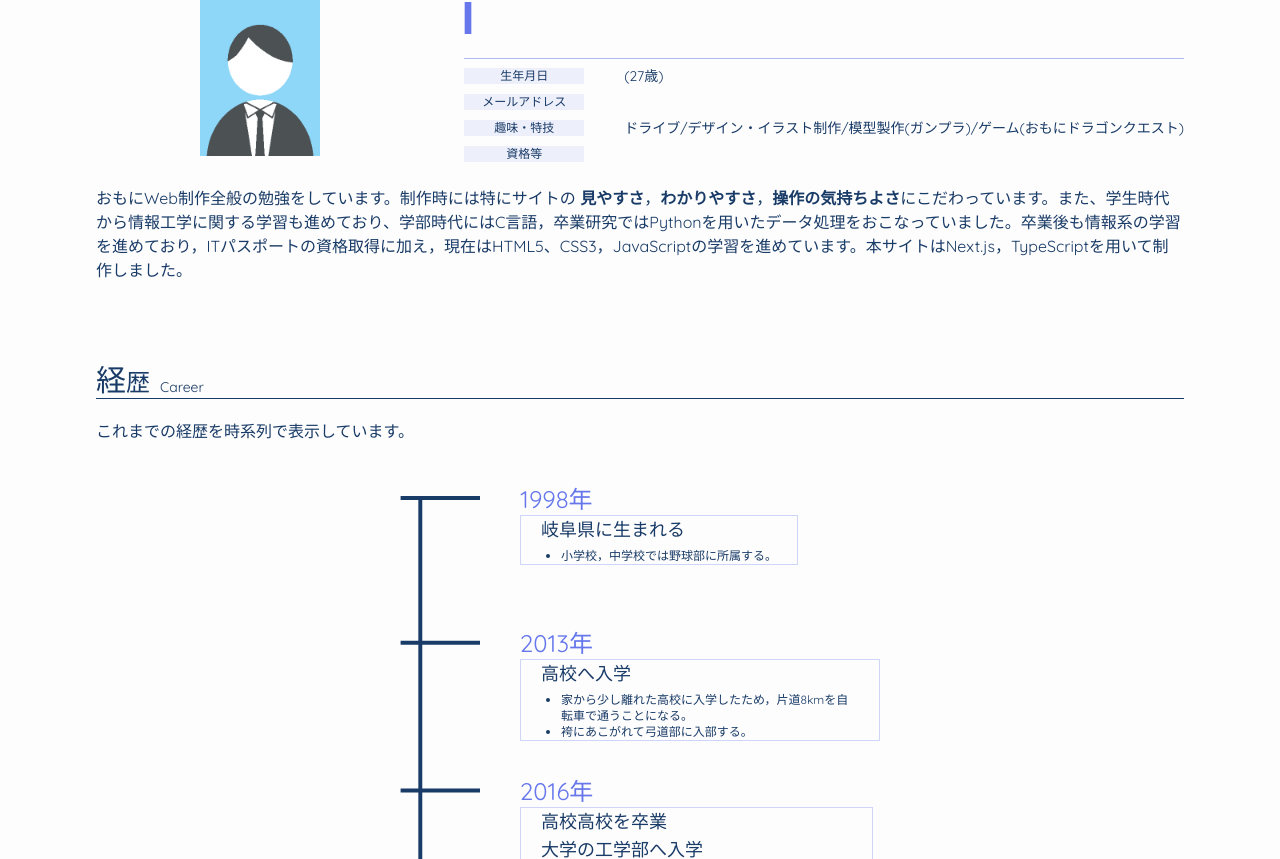
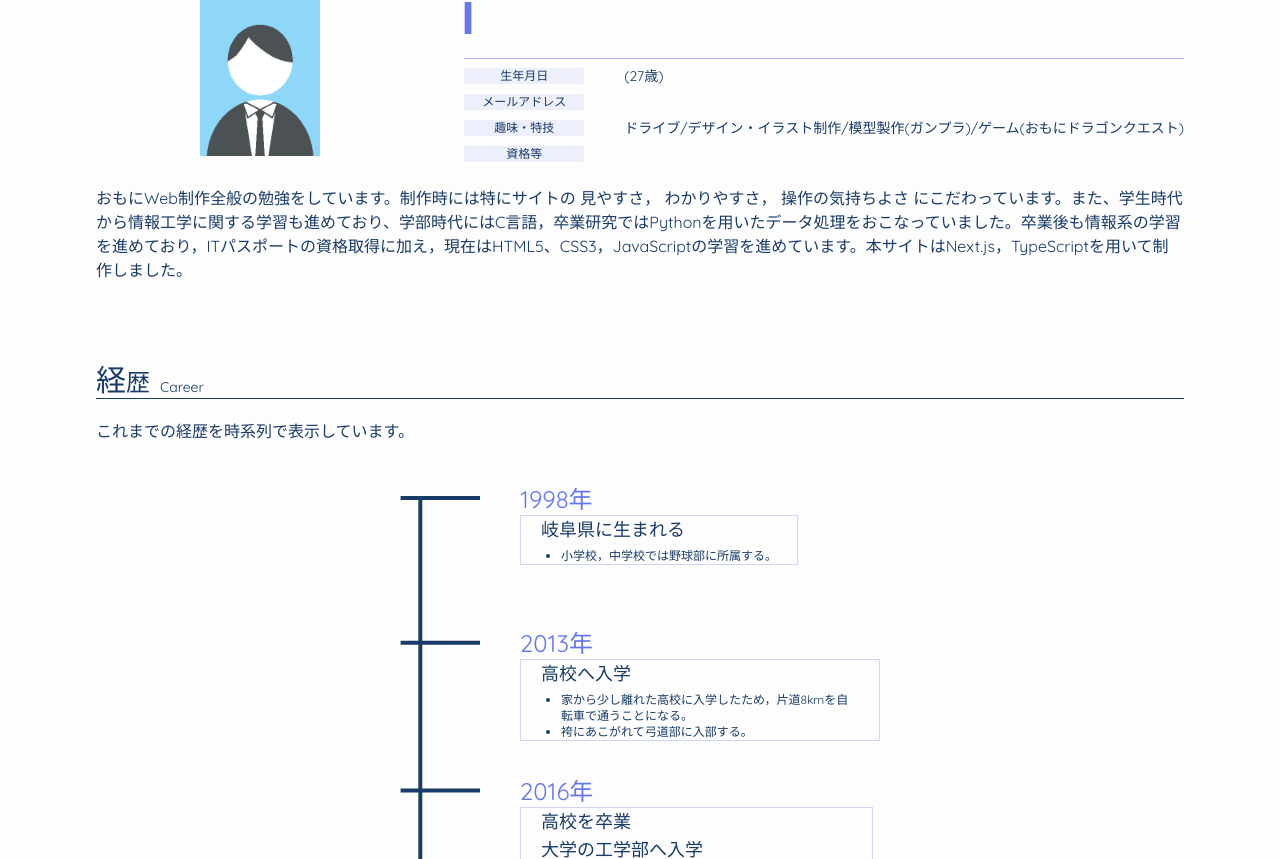
Before and after one commit to wwknt0782/portfolio-v1, a Next.js app: page /profile in a window 1280 px wide. Shown: the part 461-1320 px from the top of the page. Built offline with nearby package versions, Linux system fonts and the light colour scheme; a web font is replaced by a local one.

Commit message:
軽微な修正

```diff
--- a/src/features/profile/ProfileMain.tsx
+++ b/src/features/profile/ProfileMain.tsx
@@ -110,10 +110,8 @@ export default function ProfileMain() {
                         </div>
                         <div>
                             <p className="mt-6">
-                                おもにWeb制作全般の勉強をしています。制作時には特にサイトの{" "}
-                                <strong>見やすさ</strong>，
-                                <strong>わかりやすさ</strong>，
-                                <strong>操作の気持ちよさ</strong>
+                                おもにWeb制作全般の勉強をしています。制作時には特にサイトの
+                                見やすさ， わかりやすさ， 操作の気持ちよさ
                                 にこだわっています。また、学生時代から情報工学に関する学習も進めており、学部時代にはC言語，卒業研究ではPythonを用いたデータ処理をおこなっていました。卒業後も情報系の学習を進めており，ITパスポートの資格取得に加え，現在はHTML5、CSS3，JavaScriptの学習を進めています。本サイトはNext.js，TypeScriptを用いて制作しました。
                             </p>
                         </div>
@@ -206,7 +204,7 @@ export default function ProfileMain() {
                                     </p>
                                     <div className="px-2 md:px-5 border-1 border-[var(--color-primary)]/30">
                                         <p className="text-sm md:text-lg">
-                                            高校高校を卒業
+                                            高校を卒業
                                         </p>
                                         <p className="text-sm md:text-lg pb-1">
                                             大学の工学部へ入学
```
